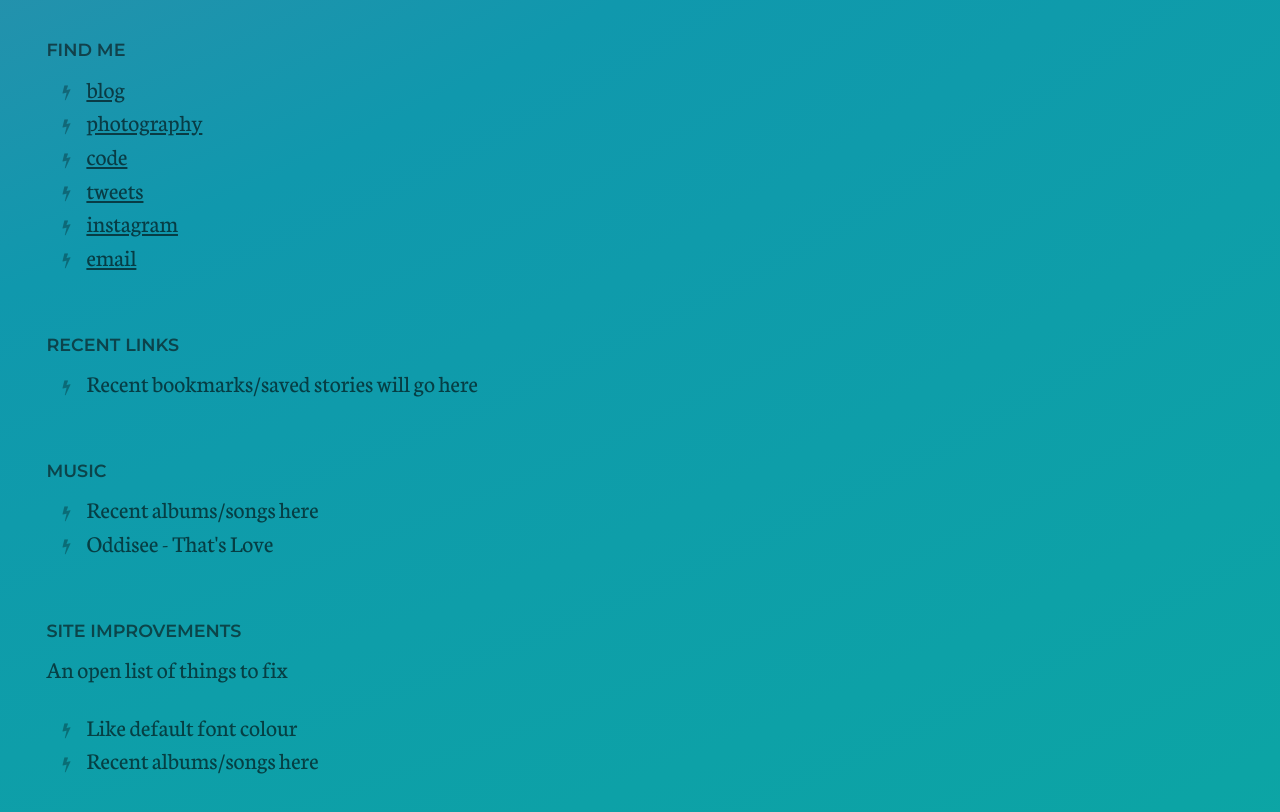
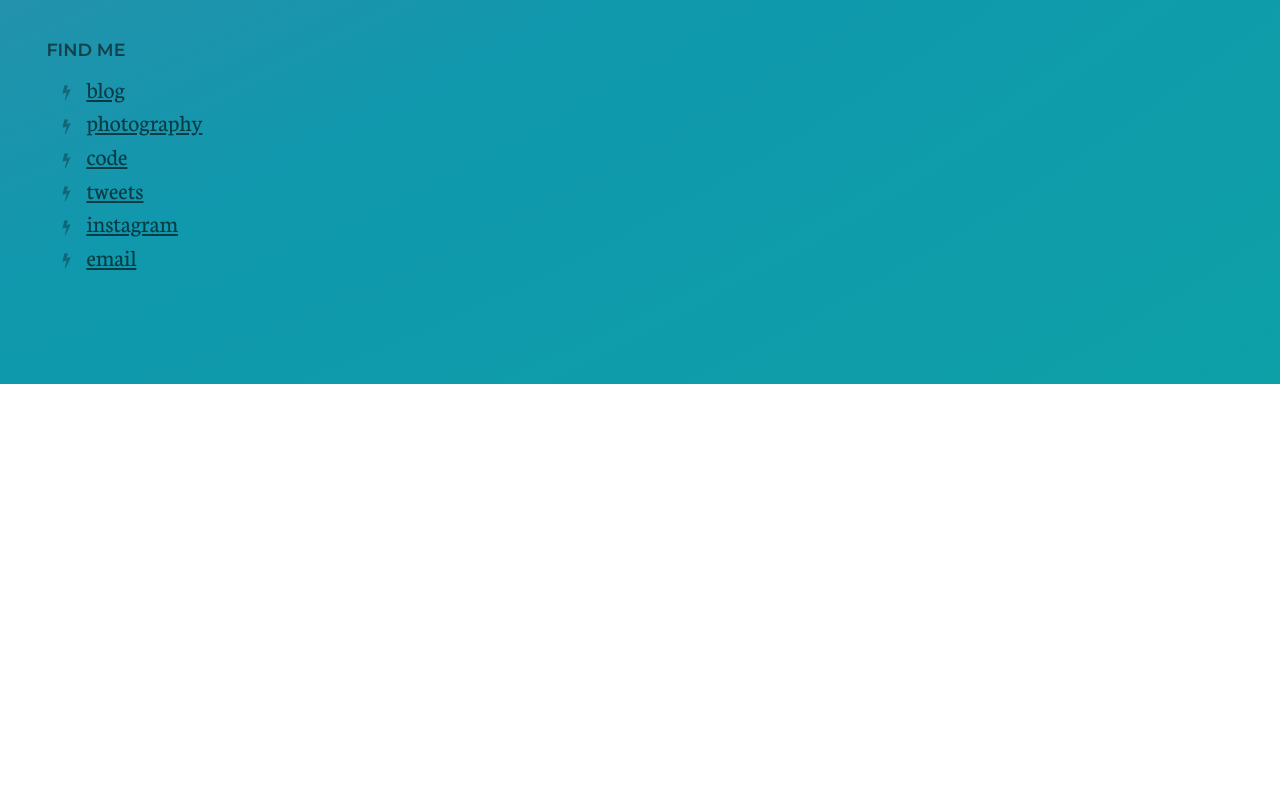
Before and after one commit to nonissue/nonissue2017, a plain HTML site: page index.html in a window 1280 px wide. Shown: the part 416-1228 px from the top of the page. After the commit the page ends 800 px from the top, so only its background shows below. Drawn offline with Linux system fonts and the light colour scheme.

Commit message:
commented out unfinished blocks

```diff
--- a/index.html
+++ b/index.html
@@ -65,27 +65,27 @@
 					<li class="gradient-borders"><a href="mailto:hello@nonissue.org">email</a></li>
 				</ul>
 				</div>
-				<div class="content-block">
+				<!-- <div class="content-block">
 					<h3><span class="main-underline">Recent Links</span></h3>
 					<ul>
 						<li>Recent bookmarks/saved stories will go here</li>
 					</ul>
-				</div>
-				<div class="content-block">
+				</div> -->
+				<!-- <div class="content-block">
 					<h3><span class="main-underline">Music</span></h3>
 					<ul>
 						<li>Recent albums/songs here</li>
 						<li>Oddisee - That's Love</li>
 					</ul>
-				</div>
-				<div class="content-block">
+				</div> -->
+				<!-- <div class="content-block">
 					<h3><span class="main-underline">Site Improvements</span></h3>
 					<p>An open list of things to fix</p>
 					<ul>
 						<li>Like default font colour</li>
 						<li>Recent albums/songs here</li>
 					</ul>
-				</div>
+				</div> -->
 				<!-- <p>A digital services and design consultancy based in Edmonton, Alberta. We offer a wide range of services from overall product strategy to delivering engaging and compelling apps. Lorem Ipsum and I'm not sure if I'll go to dinner tonight I just want to stay home and work on this site. And also write more/better filler text.</p> -->
 			</div>
 		</div>
```
